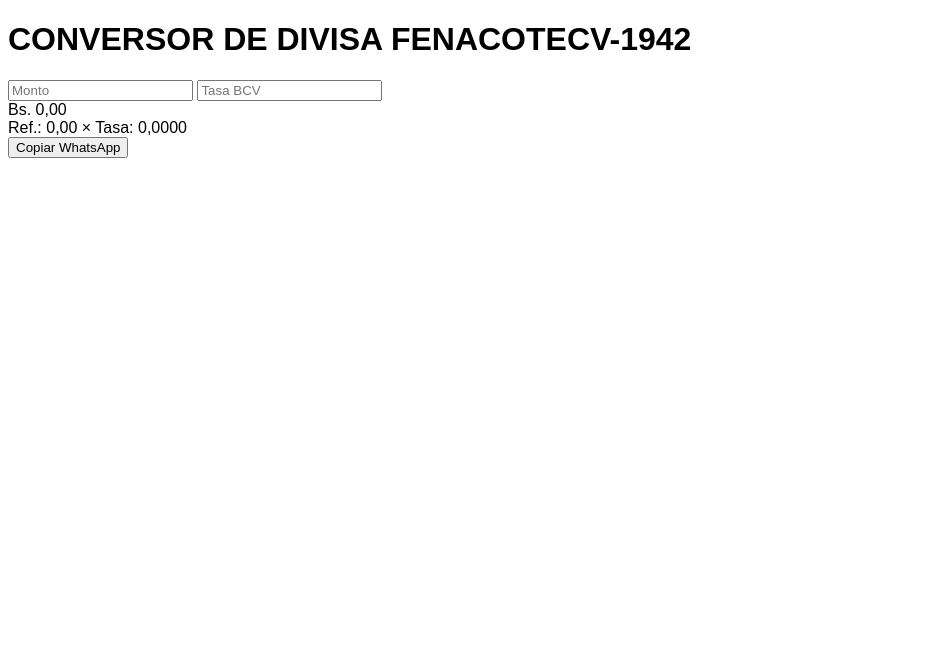
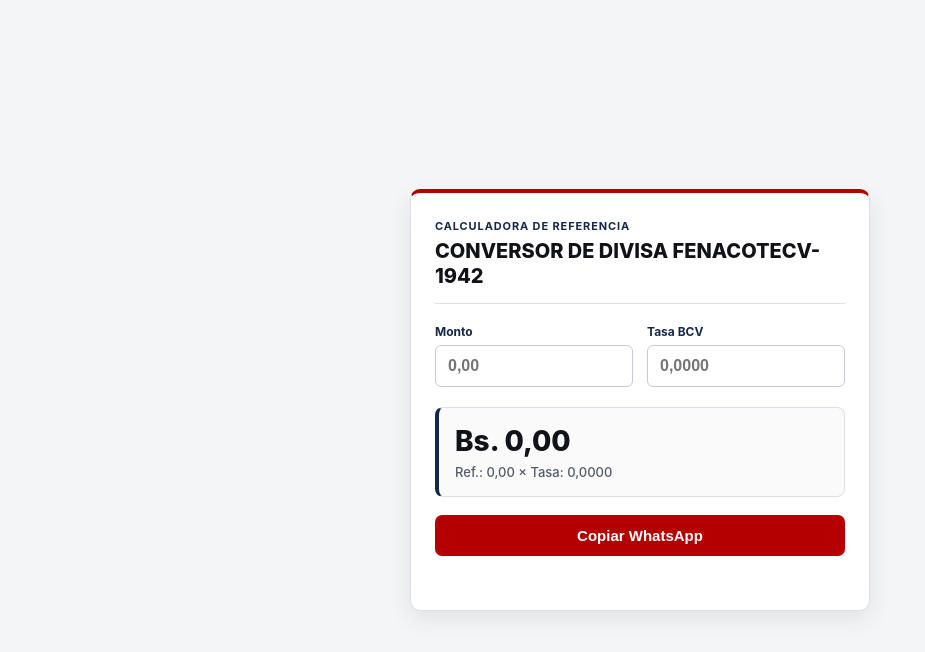
Before and after one commit to plardgg/conversor-bcv, a plain HTML site: page index.html in a window 1280 px wide. Shown: the whole page, without its empty margins (0-925 px from the left). Drawn offline with Linux system fonts and the light colour scheme.

Commit message:
Update index.html

```diff
--- a/index.html
+++ b/index.html
@@ -1,106 +1,266 @@
 <!DOCTYPE html>
 <html lang="es">
 <head>
-  <meta charset="UTF-8" />
-  <meta name="viewport" content="width=device-width, initial-scale=1.0" />
-  <title>CONVERSOR DE DIVISA FENACOTECV-1942</title>
-  <meta property="og:title" content="CONVERSOR DE DIVISA FENACOTECV-1942" />
-  <meta property="og:description" content="Calculadora de tasa oficial BCV" />
-  <meta property="og:image" content="https://plardgg.github.io/conversor-bcv/84-3d.jpeg" />
-  <meta property="og:url" content="https://plardgg.github.io/conversor-bcv/" />
-  <meta property="og:type" content="website" />
+  <meta charset="UTF-8">
+  <meta name="viewport" content="width=device-width, initial-scale=1.0">
+  <title>Conversor FENACOTECV-1942</title>
+  <meta property="og:title" content="Conversor FENACOTECV-1942">
   <style>
+    :root {
+      --bg: #f4f5f7;
+      --card: #ffffff;
+      --text: #111318;
+      --muted: #555b66;
+      --accent: #b40000;
+      --accent-dark: #8e0000;
+      --navy: #14284b;
+      --border: #dcdfe6;
+    }
+
+    * {
+      box-sizing: border-box;
+      margin: 0;
+      padding: 0;
+    }
+
     body {
-      font-family: Arial, Helvetica, sans-serif;
+      font-family: -apple-system, BlinkMacSystemFont, "Segoe UI", Roboto, Arial, sans-serif;
+      background-color: var(--bg);
+      color: var(--text);
+      min-height: 100vh;
+      display: flex;
+      align-items: center;
+      justify-content: center;
+      padding: 20px;
     }
+
+    .tarjeta {
+      width: 100%;
+      max-width: 460px;
+      background: var(--card);
+      border: 1px solid var(--border);
+      border-top: 4px solid var(--accent);
+      border-radius: 10px;
+      padding: 26px 24px;
+      box-shadow: 0 8px 24px rgba(17, 19, 24, 0.08);
+    }
+
+    .encabezado {
+      margin-bottom: 20px;
+      border-bottom: 1px solid var(--border);
+      padding-bottom: 14px;
+    }
+
+    .subtitulo {
+      font-size: 11px;
+      font-weight: 700;
+      letter-spacing: 0.08em;
+      text-transform: uppercase;
+      color: var(--navy);
+      margin-bottom: 6px;
+    }
+
+    h1 {
+      font-size: 20px;
+      line-height: 1.25;
+      font-weight: 800;
+      color: var(--text);
+    }
+
+    .campos {
+      display: grid;
+      grid-template-columns: 1fr 1fr;
+      gap: 14px;
+      margin-bottom: 20px;
+    }
+
+    @media (max-width: 460px) {
+      .campos {
+        grid-template-columns: 1fr;
+      }
+    }
+
+    .grupo label {
+      display: block;
+      font-size: 12px;
+      font-weight: 700;
+      color: var(--navy);
+      margin-bottom: 6px;
+    }
+
+    .grupo input {
+      width: 100%;
+      padding: 11px 12px;
+      font-size: 16px;
+      font-weight: 600;
+      color: var(--text);
+      background: #ffffff;
+      border: 1px solid #c5cbd6;
+      border-radius: 6px;
+      outline: none;
+      transition: border-color 0.15s ease, box-shadow 0.15s ease;
+    }
+
+    .grupo input:focus {
+      border-color: var(--accent);
+      box-shadow: 0 0 0 3px rgba(180, 0, 0, 0.12);
+    }
+
+    .resultado-box {
+      background: #fafafa;
+      border: 1px solid var(--border);
+      border-left: 4px solid var(--navy);
+      border-radius: 8px;
+      padding: 16px;
+      margin-bottom: 18px;
+    }
+
+    .monto-bs {
+      font-size: 28px;
+      font-weight: 800;
+      color: var(--text);
+      margin-bottom: 6px;
+    }
+
+    .detalle-ref {
+      font-size: 13px;
+      color: var(--muted);
+      font-weight: 500;
+    }
+
+    .btn-wa {
+      width: 100%;
+      padding: 12px 16px;
+      font-size: 15px;
+      font-weight: 700;
+      color: #ffffff;
+      background-color: var(--accent);
+      border: none;
+      border-radius: 7px;
+      cursor: pointer;
+      transition: background-color 0.15s ease;
+    }
+
+    .btn-wa:hover {
+      background-color: var(--accent-dark);
+    }
+
     .estado {
-      margin-top: 8px;
-      font-size: 0.9rem;
-    }
-    #copiaManual {
-      display: none;
-      width: 100%;
-      margin-top: 8px;
+      margin-top: 10px;
+      min-height: 18px;
+      font-size: 12px;
+      font-weight: 600;
+      color: var(--navy);
+      text-align: center;
     }
   </style>
 </head>
 <body>
-  <div>
-    <h1>CONVERSOR DE DIVISA FENACOTECV-1942</h1>
-    <input id="monto" type="text" placeholder="Monto" />
-    <input id="tasa" type="text" placeholder="Tasa BCV" />
-    <div id="totalBs">Bs. 0,00</div>
-    <div id="lineaCalc">Ref.: 0,00 × Tasa: 0,0000</div>
-    <button id="btnCopiar" type="button">Copiar WhatsApp</button>
-    <div class="estado" id="estado"></div>
-    <textarea id="copiaManual" readonly></textarea>
-  </div>
+  <main class="tarjeta">
+    <header class="encabezado">
+      <div class="subtitulo">Calculadora de Referencia</div>
+      <h1>CONVERSOR DE DIVISA FENACOTECV-1942</h1>
+    </header>
+
+    <section class="campos">
+      <div class="grupo">
+        <label for="monto">Monto</label>
+        <input id="monto" type="text" inputmode="decimal" placeholder="0,00" autocomplete="off">
+      </div>
+      <div class="grupo">
+        <label for="tasa">Tasa BCV</label>
+        <input id="tasa" type="text" inputmode="decimal" placeholder="0,0000" autocomplete="off">
+      </div>
+    </section>
+
+    <section class="resultado-box" aria-live="polite">
+      <div id="salidaBs" class="monto-bs">Bs. 0,00</div>
+      <div id="salidaRef" class="detalle-ref">Ref.: 0,00 × Tasa: 0,0000</div>
+    </section>
+
+    <button id="btnCopiar" type="button" class="btn-wa">Copiar WhatsApp</button>
+    <div id="estado" class="estado"></div>
+  </main>
 
   <script>
-    function numVE(v) {
-      if (!v) return 0;
-      var s = String(v).trim().replace(/\s+/g, "");
-      if (s.indexOf(",") !== -1 && s.indexOf(".") !== -1) {
-        s = s.replace(/\./g, "").replace(",", ".");
-      } else if (s.indexOf(",") !== -1) {
-        s = s.replace(",", ".");
-      }
-      var n = parseFloat(s);
-      return isNaN(n) ? 0 : n;
+    const inputMonto = document.getElementById("monto");
+    const inputTasa = document.getElementById("tasa");
+    const salidaBs = document.getElementById("salidaBs");
+    const salidaRef = document.getElementById("salidaRef");
+    const btnCopiar = document.getElementById("btnCopiar");
+    const estado = document.getElementById("estado");
+
+    const CLAVE_TASA = "fenacotecv_1942_tasa_bcv";
+
+    function parsearNumero(valor) {
+      if (!valor) return 0;
+      const limpio = String(valor).trim().replace(/\s+/g, "").replace(",", ".");
+      const num = parseFloat(limpio);
+      return Number.isFinite(num) ? num : 0;
     }
 
-    function fmtVE(n, dec) {
-      if (typeof dec !== "number") dec = 2;
-      var parts = n.toFixed(dec).split(".");
-      var ent = parts[0].replace(/\B(?=(\d{3})+(?!\d))/g, ".");
-      return dec > 0 ? ent + "," + (parts[1] || "") : ent;
+    function formatoVe(num, decimales) {
+      return num.toLocaleString("es-VE", {
+        minimumFractionDigits: decimales,
+        maximumFractionDigits: decimales
+      });
     }
 
     function actualizar() {
-      var m = numVE(document.getElementById("monto").value);
-      var t = numVE(document.getElementById("tasa").value);
-      var tot = m * t;
-      document.getElementById("totalBs").textContent = "Bs. " + fmtVE(tot, 2);
-      document.getElementById("lineaCalc").textContent = "Ref.: " + fmtVE(m, 2) + " × Tasa: " + fmtVE(t, 4);
-      document.getElementById("estado").textContent = "";
+      const monto = parsearNumero(inputMonto.value);
+      const tasa = parsearNumero(inputTasa.value);
+      const totalBs = monto * tasa;
+
+      salidaBs.textContent = "Bs. " + formatoVe(totalBs, 2);
+      salidaRef.textContent =
+        "Ref.: " + formatoVe(monto, 2) + " × Tasa: " + formatoVe(tasa, 4);
+
+      try {
+        localStorage.setItem(CLAVE_TASA, inputTasa.value);
+      } catch (e) {}
     }
 
-    function copiarWA() {
-      var m = numVE(document.getElementById("monto").value);
-      var t = numVE(document.getElementById("tasa").value);
-      var tot = fmtVE(m * t, 2);
-      var msg = "*Conversión BCV*\n• *Monto ref.:* " + fmtVE(m, 2) + "\n• *Tasa:* " + fmtVE(t, 4) + "\n• *Total:* Bs. " + tot;
-
-      var caja = document.getElementById("copiaManual");
-      var est = document.getElementById("estado");
-      caja.value = msg;
-      caja.style.display = "block";
-      caja.focus();
-      caja.select();
-
-      try {
-        if (document.execCommand("copy")) {
-          est.textContent = "Copiado al portapapeles.";
-          return;
-        }
-      } catch (e) {}
-
-      if (navigator.clipboard && navigator.clipboard.writeText) {
-        navigator.clipboard.writeText(msg).then(function() {
-          est.textContent = "Copiado al portapapeles.";
-        }, function() {
-          est.textContent = "Listo para Ctrl + C abajo.";
-        });
-      } else {
-        est.textContent = "Listo para Ctrl + C abajo.";
-      }
+    function textoWhatsApp() {
+      const monto = parsearNumero(inputMonto.value);
+      const tasa = parsearNumero(inputTasa.value);
+      const totalBs = monto * tasa;
+      return (
+        "*CONVERSOR DE DIVISA FENACOTECV-1942*\n" +
+        "Ref.: " + formatoVe(monto, 2) + "\n" +
+        "Tasa BCV: " + formatoVe(tasa, 4) + "\n" +
+        "Total: *Bs. " + formatoVe(totalBs, 2) + "*"
+      );
     }
 
-    ["input", "change", "keyup"].forEach(function(ev) {
-      document.getElementById("monto").addEventListener(ev, actualizar);
-      document.getElementById("tasa").addEventListener(ev, actualizar);
+    btnCopiar.addEventListener("click", async () => {
+      const msg = textoWhatsApp();
+      try {
+        await navigator.clipboard.writeText(msg);
+        estado.textContent = "Copiado para WhatsApp.";
+      } catch (e) {
+        const aux = document.createElement("textarea");
+        aux.value = msg;
+        document.body.appendChild(aux);
+        aux.select();
+        document.execCommand("copy");
+        document.body.removeChild(aux);
+        estado.textContent = "Copiado para WhatsApp.";
+      }
+      setTimeout(() => {
+        estado.textContent = "";
+      }, 2500);
     });
-    document.getElementById("btnCopiar").addEventListener("click", copiarWA);
+
+    inputMonto.addEventListener("input", actualizar);
+    inputTasa.addEventListener("input", actualizar);
+
+    try {
+      const guardada = localStorage.getItem(CLAVE_TASA);
+      if (guardada) {
+        inputTasa.value = guardada;
+      }
+    } catch (e) {}
+
     actualizar();
   </script>
 </body>
```
